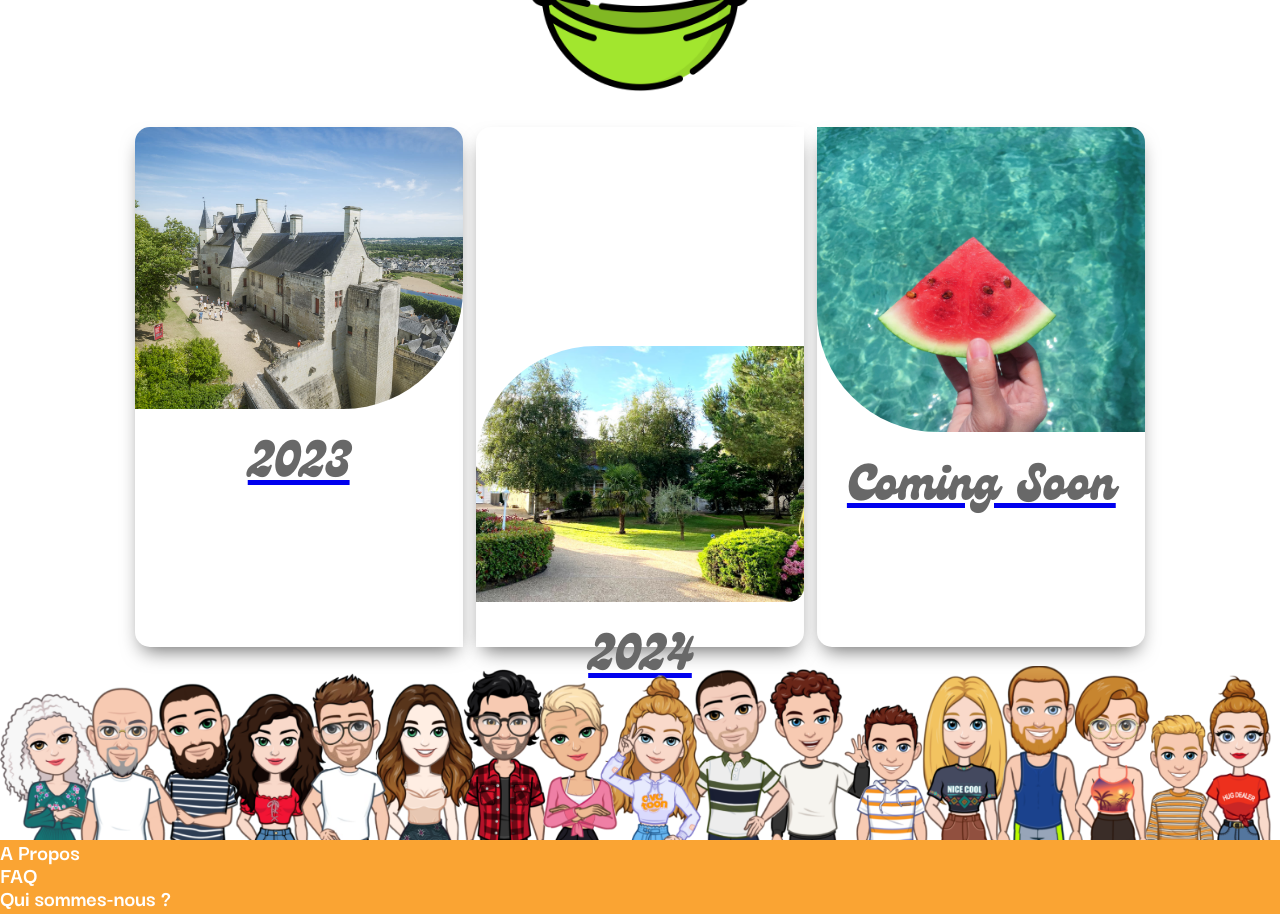
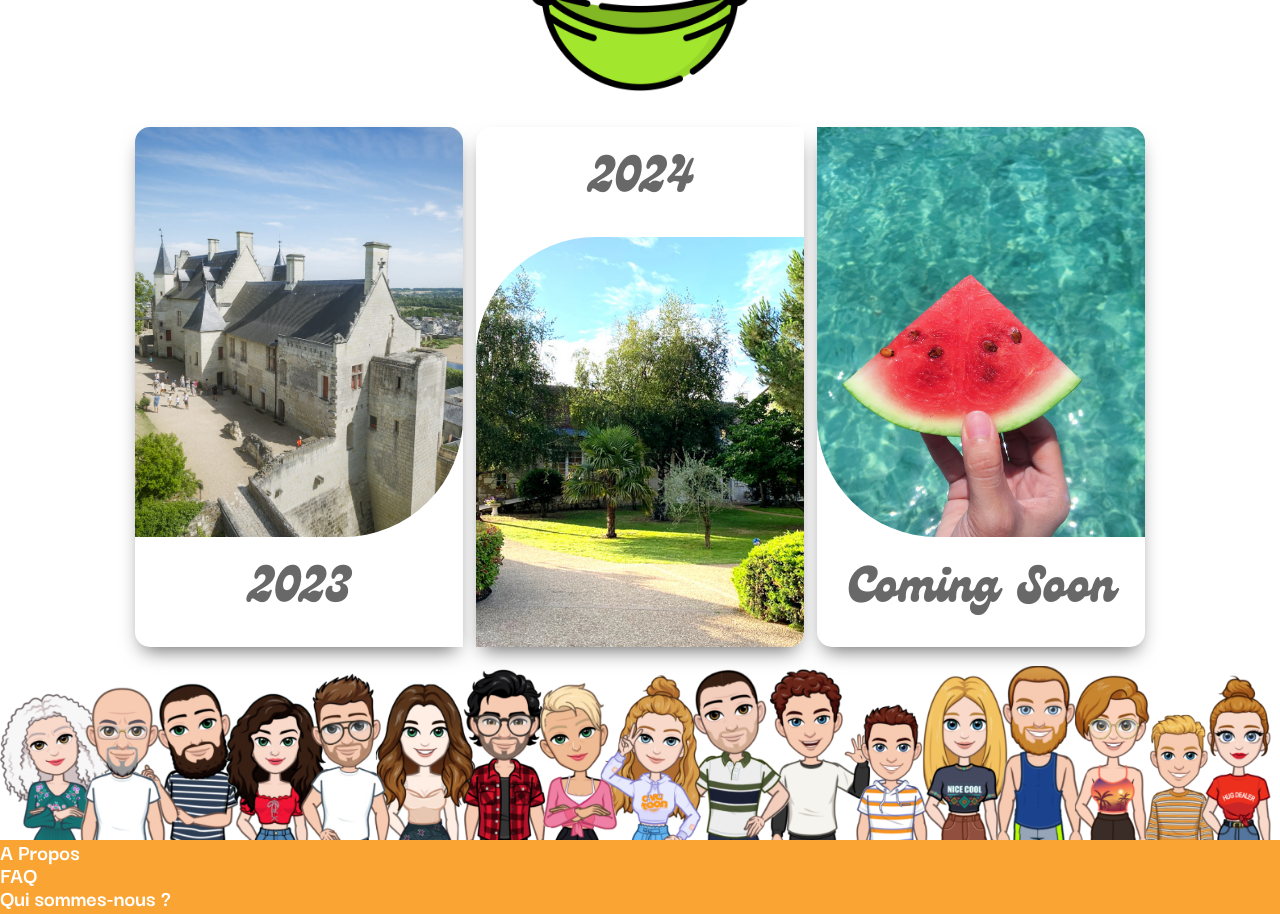
Before and after one commit to PixelsAndCookies/lets-go-to-the-summer, a React (Vite) app: page / in a window 1280 px wide. Shown: the part 1060-1974 px from the top of the page. Built offline with nearby package versions, Linux system fonts and the light colour scheme.

Commit message:
Ajustements des cards après ajout des liens

```diff
--- a/src/components/Cards/_Cards.scss
+++ b/src/components/Cards/_Cards.scss
@@ -9,18 +9,25 @@
         box-shadow: 0rem 1rem 2rem -0.7rem $color-grey;
 
         &--2023 {
-            flex-direction: column;
             border-radius: 1.5rem 1.5rem 0rem 1.5rem;
+            a{
+                flex-direction: column;
+            }
         }
 
         &--2024 {
             border-radius: 1.5rem 0rem 1.5rem 0rem;
             flex-direction: column-reverse;
+            a {
+                flex-direction: column-reverse;
+            }
         }
 
         &--2025 {
-            flex-direction: column;
             border-radius: 0rem 1.5rem 1.5rem 1.5rem;
+            a {
+                flex-direction: column;
+            }
         }
 
         &__img {
@@ -47,6 +54,12 @@
             text-align: center;
             padding: 1rem;
         }
+
+        a {
+            text-decoration: none;
+            display: flex;
+            height: 100%;
+        }
     }
 }
 
```
